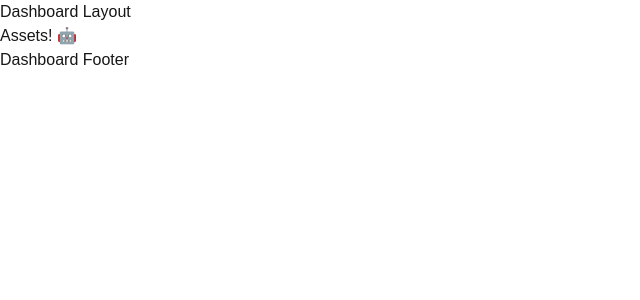
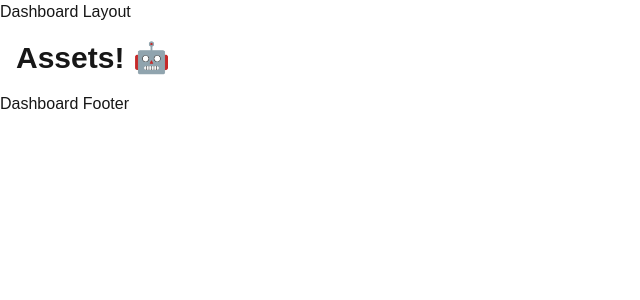
Before and after one commit to JepKri21/VT4-Modular-Structure, a Next.js app in the folder made-react-app/: page /dashboard/assets in a window 1280 px wide. Shown: the top 300 px of the page, without its empty margins (0-640 px from the left). Built offline with nearby package versions, Linux system fonts and the light colour scheme.

Commit message:
Nothing changed

```diff
--- a/made-react-app/app/dashboard/assets/page.tsx
+++ b/made-react-app/app/dashboard/assets/page.tsx
@@ -1,7 +1,11 @@
 import React from "react";
 
 const Assets = () => {
-  return <div>Assets! 🤖</div>;
+  return (
+    <div className="p-4 bg-blue">
+      <h1 className="text-3xl font-bold text-primary">Assets! 🤖</h1>
+    </div>
+  );
 };
 
 export default Assets;
--- a/made-react-app/app/page.tsx
+++ b/made-react-app/app/page.tsx
@@ -8,6 +8,7 @@ const Home = () => {
     <main>
       <div className="flex h-screen w-full items-center justify-center bg-primary">
         <h1 className="text-3xl font-bold text-primary">Welcome! 👋🏻</h1>
+
         <Hello />
       </div>
     </main>
```
Also changed, not shown: 1 other file (tests, documents, lock files or other folders).
